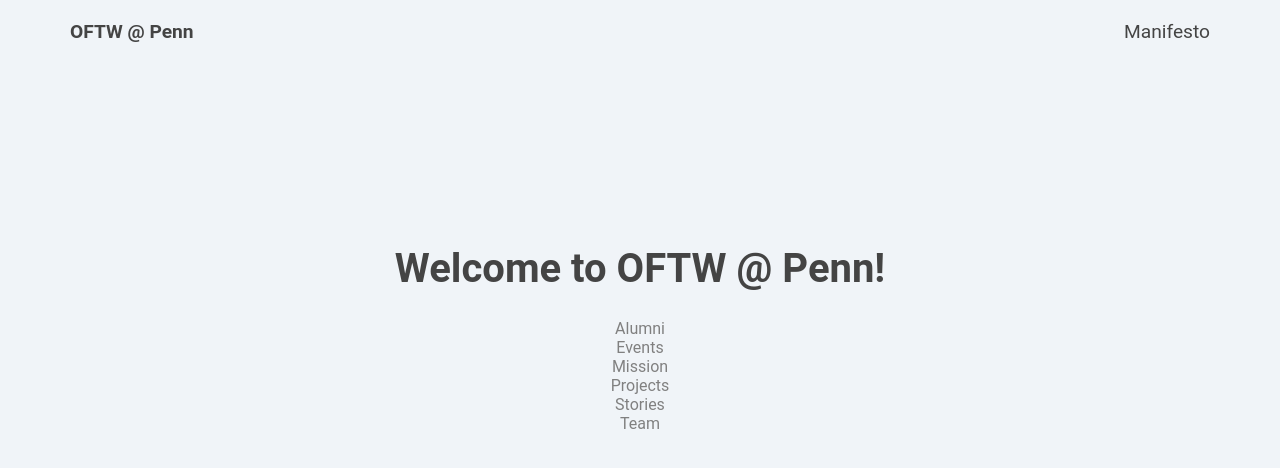
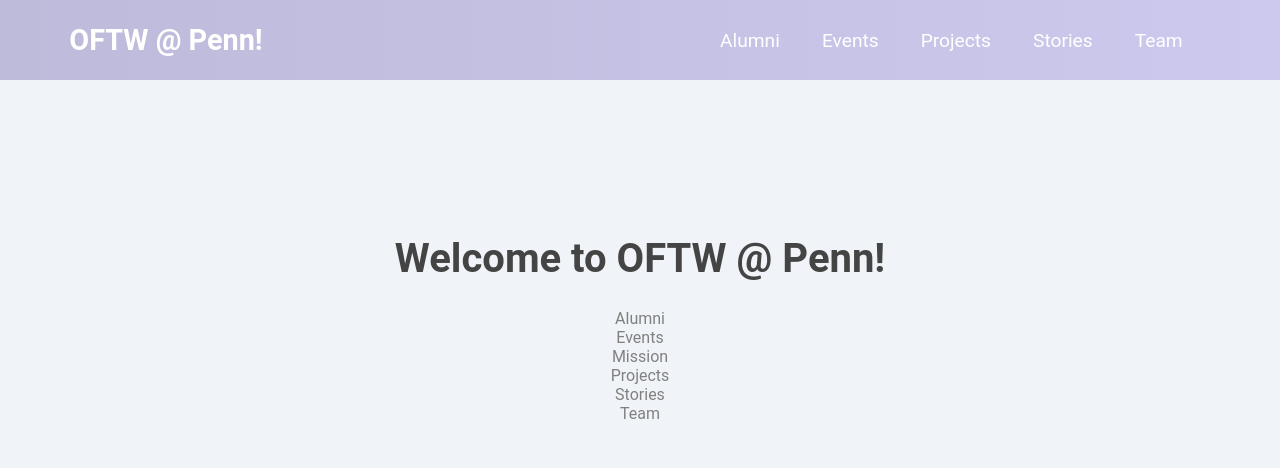
Before and after one commit to oftw-penn/chapter-website, a React (Create React App) app in the folder frontend/: page / in a window 1280 px wide. Shown: the top 468 px of the page. Built offline with nearby package versions, Linux system fonts and the light colour scheme.

Commit message:
added header with tab names and menu bar

```diff
--- a/frontend/public/index.html
+++ b/frontend/public/index.html
@@ -10,6 +10,11 @@
       content="Web site created using create-react-app"
     />
     <link rel="apple-touch-icon" href="%PUBLIC_URL%/logo192.png" />
+
+    <link rel="stylesheet" href="https://use.fontawesome.com/releases/v5.13.1/css/all.css" integrity="sha384-xxzQGERXS00kBmZW/6qxqJPyxW3UR0BPsL4c8ILaIWXva5kFi7TxkIIaMiKtqV1Q" crossorigin="anonymous">
+    <link href="https://fonts.googleapis.com/css2?family=Montserrat&display=swap" rel="stylesheet">
+
+
     <!--
       manifest.json provides metadata used when your web app is installed on a
       user's mobile device or desktop. See https://developers.google.com/web/fundamentals/web-app-manifest/
--- a/frontend/src/components/config/App.tsx
+++ b/frontend/src/components/config/App.tsx
@@ -10,6 +10,7 @@
 import StoriesPage from '../../views/Stories';
 import AlumniPage from '../../views/Alumni';
 import TeamPage from '../../views/Team';
+
 
 function App() {
   return (
--- /dev/null
+++ b/frontend/src/components/navigation/Header.css
@@ -0,0 +1,150 @@
+.NavbarItems {
+  /*background: linear-gradient(90deg, rgb(110, 94, 254) 0%, rgba(73,63,252,1) 100%);*/
+  background: linear-gradient(90deg, rgb(189, 186, 218) 0%, rgb(205, 201, 238) 100%);
+  height: 80px;
+  display: flex;
+  justify-content: center;
+  align-items: center;
+  font-size: 1.2rem;
+}
+
+.navbar-logo {
+  color: #fff;
+  justify-self: start;
+  margin-left: 20px;
+  cursor: pointer;
+}
+
+/*.fa-react {
+  margin-left: 0.5rem;
+  font-size: 1.6rem;
+}*/
+
+.nav-menu {
+  display: grid;
+  grid-template-columns: repeat(5, auto);
+  grid-gap: 10px;
+  list-style: none;
+  text-align: center;
+  width: 70vw;
+  justify-content: end;
+  margin-right: 2rem;
+}
+
+.nav-links {
+  color: white;
+  text-decoration: none;
+  padding: 0.5rem 1rem;
+}
+
+.nav-links:hover {
+  background-color: #bec1e7;
+  border-radius: 4px;
+  transition: all 0.2s ease-out;
+}
+
+.fa-bars {
+  color: #fff;
+}
+
+.nav-links-mobile {
+  display: none;
+}
+
+.menu-icon {
+  display: none;
+}
+
+/*.menu-icon {
+  display: block;
+  position: absolute;
+  top: 0;
+  right: 0;
+  transform: translate(-100%, 60%);
+  font-size: 1.8rem;
+  cursor: pointer;
+}*/
+
+
+@media screen and (max-width: 960px) {
+  .NavbarItems {
+      position: relative;
+  }
+
+  .nav-menu {
+      display: flex;
+      flex-direction: column;
+      width: 100%;
+      height: 500px;
+      position: absolute;
+      top: 80px;
+      left: -100%;
+      opacity: 1;
+      transition: all 0.5s ease;
+  }
+
+  .nav-menu.active {
+      background: #d9daf0;
+      left: 0;
+      opacity: 1;
+      transition: all 0.5s ease;
+      z-index: 1;
+  }
+
+  .nav-links {
+      text-align: center;
+      padding: 2rem;
+      width: 100%;
+      display: table;
+  }
+
+  .nav-links:hover {
+      background-color: #7577fa;
+      border-radius: 0;
+  }
+
+  .navbar-logo {
+      position: absolute;
+      top: 0;
+      left: 0;
+      transform: translate(25%, 50%);
+  }
+
+  .menu-icon {
+      display: block;
+      position: absolute;
+      top: 0;
+      right: 0;
+      transform: translate(-100%, 60%);
+      font-size: 1.8rem;
+      cursor: pointer;
+  }
+
+  .fa-times {
+      color: #fff;
+      font-size: 2rem;
+  }
+
+  .nav-links-mobile {
+      display: block;
+      text-align: center;
+      padding: 1.5rem;
+      margin: 2rem auto;
+      border-radius: 4px;
+      width: 80%;
+      background: #4ad9e4;
+      text-decoration: none;
+      color: #fff;
+      font-size: 1.5rem;
+  }
+
+  .nav-links-mobile:hover {
+      background: #fff;
+      color: #6568F4;
+      transition: 250ms;
+  }
+
+  /*Button {
+      display: none;
+  }*/
+}
--- a/frontend/src/components/navigation/Header.tsx
+++ b/frontend/src/components/navigation/Header.tsx
@@ -1,4 +1,4 @@
-import React from 'react';
+/*import React from 'react';
 import styled from 'styled-components';
 import { NavbarLink } from '../core/Link';
 
@@ -37,3 +37,43 @@
 }
 
 export default Header;
+*/
+
+import React, { Component } from 'react';
+import { MenuItems } from "./MenuItems"
+//import { Button } from "../Button"
+import './Header.css'
+
+//class Navbar extends Component {
+class Header extends Component {
+    state = { clicked: false }
+
+    handleClick = () => {
+        this.setState({ clicked: !this.state.clicked })
+    }
+
+    render() {
+        return(
+            <nav className="NavbarItems">
+                <h1 className="navbar-logo">OFTW @ Penn!{/*<i className="fab fa-react"></i>*/}</h1>
+                <div className="menu-icon" onClick={this.handleClick}>
+                    <i className={this.state.clicked ? 'fas fa-times' : 'fas fa-bars'}></i>
+                </div>
+                <ul className={this.state.clicked ? 'nav-menu active' : 'nav-menu'}>
+                    {MenuItems.map((item, index) => {
+                        return (
+                            <li key={index}>
+                                <a className={item.cName} href={item.url}>
+                                {item.title}
+                                </a>
+                            </li>
+                        )
+                    })}
+                </ul>
+                {/*<Button>Sign Up</Button>*/}
+            </nav>
+        )
+    }
+}
+
+export default Header
--- /dev/null
+++ b/frontend/src/components/navigation/MenuItems.js
@@ -0,0 +1,34 @@
+export const MenuItems = [
+  {
+      title: 'Alumni',
+      url: '#',
+      cName: 'nav-links'
+  },
+  {
+      title: 'Events',
+      url: '#',
+      cName: 'nav-links'
+  },
+
+  {
+      title: 'Projects',
+      url: '#',
+      cName: 'nav-links'
+  },
+  {
+    title: 'Stories',
+    url: '#',
+    cName: 'nav-links'
+  },
+  {
+    title: 'Team',
+    url: '#',
+    cName: 'nav-links'
+  },
+  /*{
+      title: 'Sign up',
+      url: '#',
+      cName: 'nav-links-mobile'
+  }*/
+
+]
```
